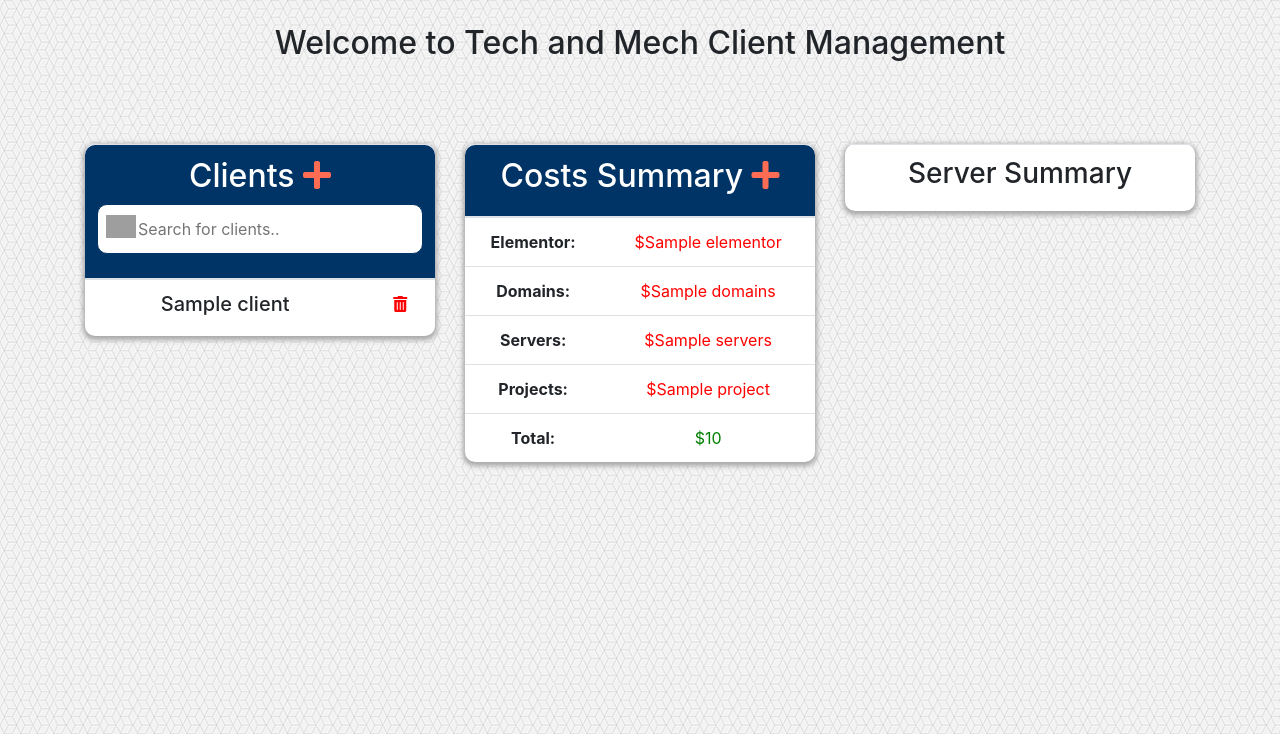
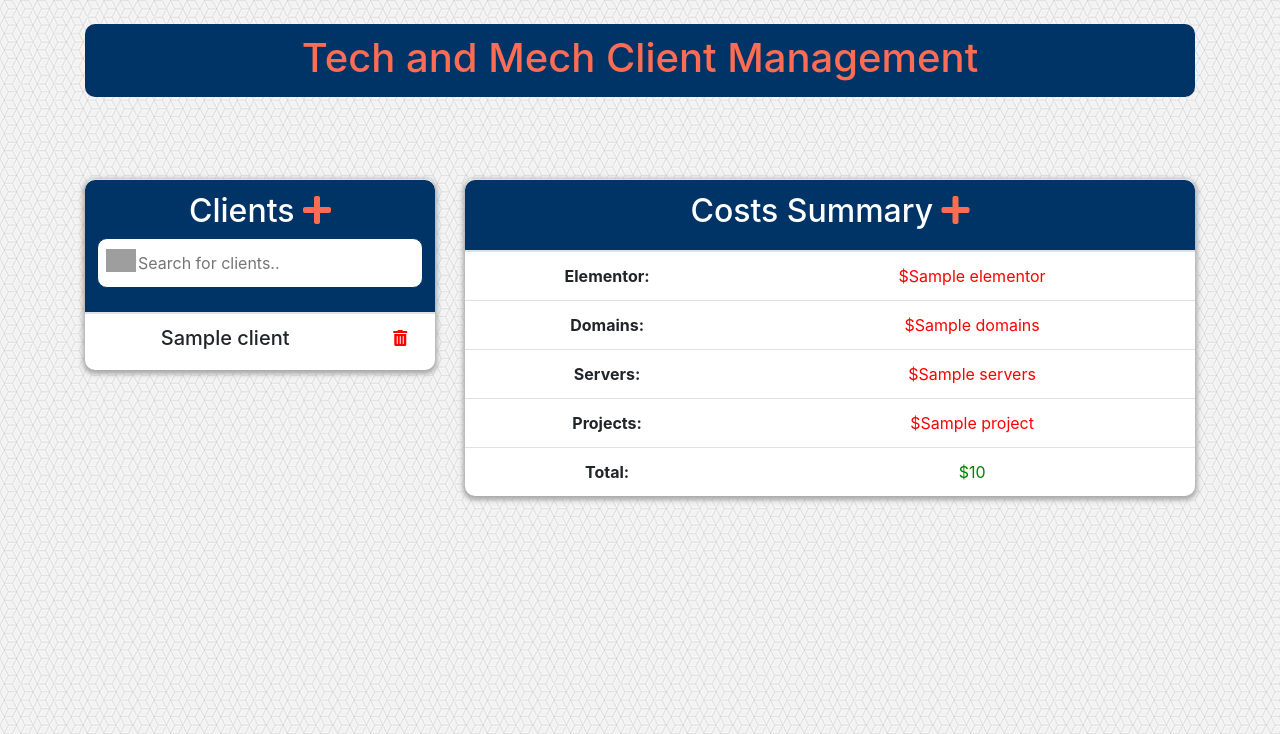
Before and after one commit to jdriscoll98/Web-Client-Management, a Django app: template website/templates/website/homepage.html in a window 1280 px wide. Shown: the part 66-800 px from the top of the page. Run offline with Django 3.2, Linux system fonts and the light colour scheme; the template is opened without the code that fills it: most values are stand-ins (such as "Sample title", 1, 10 or a date in 2020); lists and menus that the app fills with data are empty; some libraries are stand-ins or nearby versions; grey boxes are pictures that could not be loaded.

Commit message:
graphic updates

```diff
--- a/website/templates/website/homepage.html
+++ b/website/templates/website/homepage.html
@@ -35,6 +35,15 @@ th {
 .heading {
   text-align: center;
 }
+.title {
+  background-color: var(--secondary-color) !important;
+  color: var(--primary-color) !important;
+
+  border-radius: 10px;
+  padding: 10px;
+  padding-bottom: 15px;
+
+}
 </style>
 {% endblock custom_css %}
 
@@ -44,7 +53,7 @@ th {
 <div class="container">
   <div class="row">
     <div class="col text-center">
-      <h2 class="title">Welcome to Tech and Mech Client Management</h2><br/>
+      <h1 class="title">Tech and Mech Client Management</h1><br/>
     </div>
   </div>
   <div class="row">
@@ -70,7 +79,7 @@ th {
         </tbody>
         </table>
     </div>
-    <div class="col-md-4 text-center">
+    <div class="col text-center">
       <table class="table">
         <thead>
         <tr><th class="heading" colspan="2">
@@ -111,12 +120,6 @@ th {
               </td>
         </tbody>
         </table>
-    </div>
-    <div class="col-md-4 text-center">
-        <table class="table">
-          <tr><th>
-          <h3>Server Summary</h3></th></tr>
-          </table>
     </div>
 </div>
 
```
